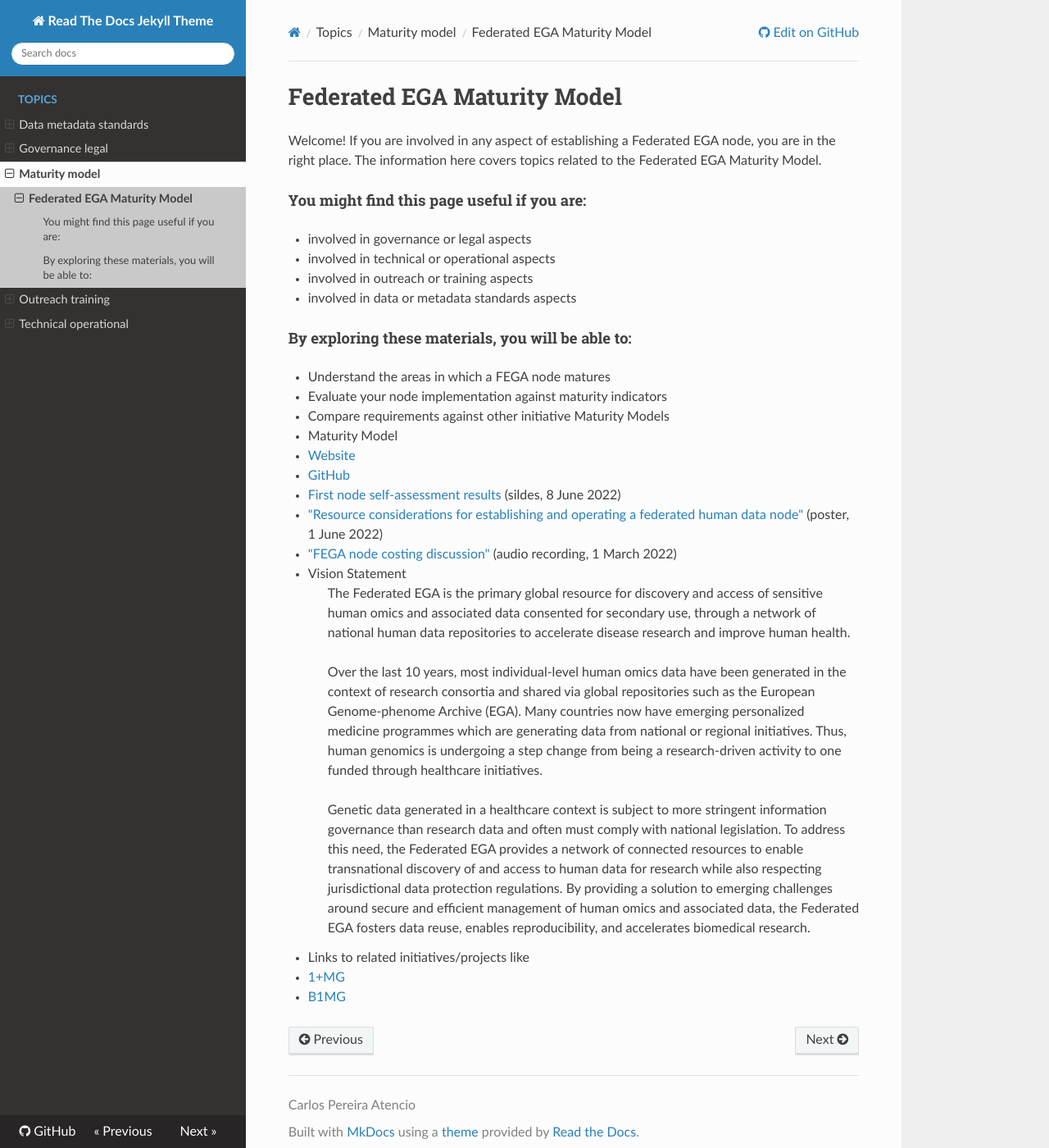
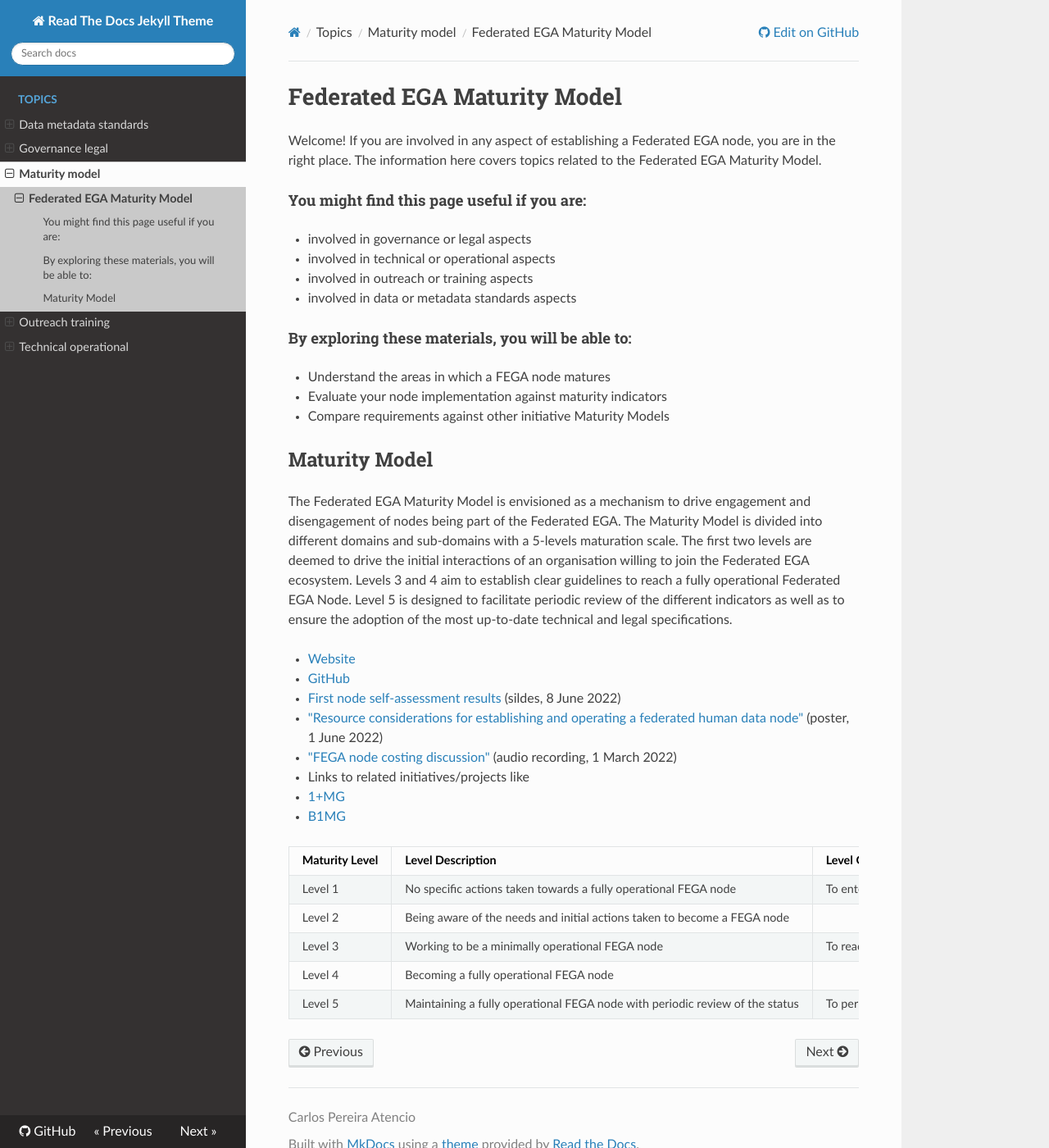
Before and after one commit to viklund/FEGA-onboarding, an MkDocs documentation site: the page built from docs/topics/maturity-model/README.md, in a window 1280 px wide and 1400 px high. Shown: the whole window at 82% size. Built offline with MkDocs 1.6.1, drawn with Linux system fonts in a browser that asks for light colours; nearby versions of some CDN libraries.

Commit message:
Added intro paragraph and level table.

```diff
--- a/docs/topics/maturity-model/README.md
+++ b/docs/topics/maturity-model/README.md
@@ -13,18 +13,23 @@ Welcome! If you are involved in any aspect of establishing a Federated EGA node,
 - Evaluate your node implementation against maturity indicators
 - Compare requirements against other initiative Maturity Models
 
-- Maturity Model
+## Maturity Model
+
+The Federated EGA Maturity Model is envisioned as a mechanism to drive engagement and disengagement of nodes being part of the Federated EGA. The Maturity Model is divided into different domains and sub-domains with a 5-levels maturation scale. The first two levels are deemed to drive the initial interactions of an organisation willing to join the Federated EGA ecosystem. Levels 3 and 4 aim to establish clear guidelines to reach a fully operational Federated EGA Node. Level 5 is designed to facilitate periodic review of the different indicators as well as to ensure the adoption of the most up-to-date technical and legal specifications.
+
   - [Website](https://inab.github.io/fega-mm/)
   - [GitHub](https://github.com/inab/fega-mm)
   - [First node self-assessment results](https://docs.google.com/presentation/d/1asFVR4a-luoh7jdQJcp3A2RP0-druX1LaXPk-r7FVsY/edit#slide=id.g121731fd043_2_86) (sildes, 8 June 2022)
 - ["Resource considerations for establishing and operating a federated human data node"](https://doi.org/10.7490/f1000research.1118967.1) (poster, 1 June 2022)
 - ["FEGA node costing discussion"](https://drive.google.com/file/d/1XjPH3sI69Hqcz7fXO1B_ThWYTayien8l/view?usp=sharing) (audio recording, 1 March 2022)
-- Vision Statement
-  > The Federated EGA is the primary global resource for discovery and access of sensitive human omics and associated data consented for secondary use, through a network of national human data repositories to accelerate disease research and improve human health.
-  >
-  > Over the last 10 years, most individual-level human omics data have been generated in the context of research consortia and shared via global repositories such as the European Genome-phenome Archive (EGA). Many countries now have emerging personalized medicine programmes which are generating data from national or regional initiatives. Thus, human genomics is undergoing a step change from being a research-driven activity to one funded through healthcare initiatives.
-  >
-  > Genetic data generated in a healthcare context is subject to more stringent information governance than research data and often must comply with national legislation. To address this need, the Federated EGA provides a network of connected resources to enable transnational discovery of and access to human data for research while also respecting jurisdictional data protection regulations. By providing a solution to emerging challenges around secure and efficient management of human omics and associated data, the Federated EGA fosters data reuse, enables reproducibility, and accelerates biomedical research.
 - Links to related initiatives/projects like
   - [1+MG](https://digital-strategy.ec.europa.eu/en/policies/1-million-genomes#:~:text=The%20'1%2B%20Million%20Genomes',healthcare%20and%20health%20policy%20making.)
   - [B1MG](https://b1mg-project.eu/)
+
+| Maturity Level | Level Description | Level Goal |
+| --- | --- | --- |
+| Level 1 | No specific actions taken towards a fully operational FEGA node | To enter FEGA |
+| Level 2 | Being aware of the needs and initial actions taken to become a FEGA node | |
+| Level 3 | Working to be a minimally operational FEGA node | To reach full operational mode |
+| Level 4 | Becoming a fully operational FEGA node | |
+| Level 5 | Maintaining a fully operational FEGA node with periodic review of the status | To periodic review |
```
